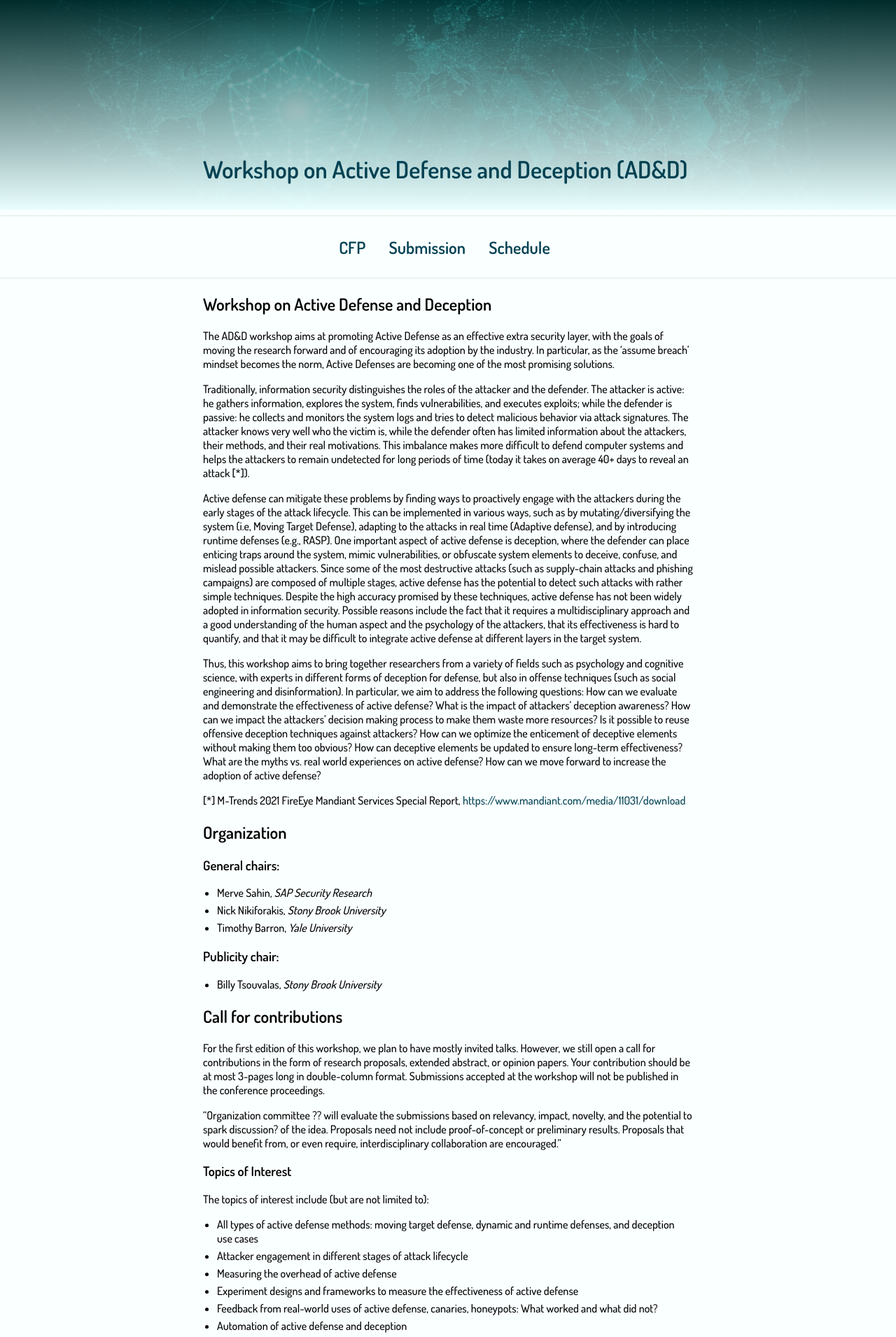
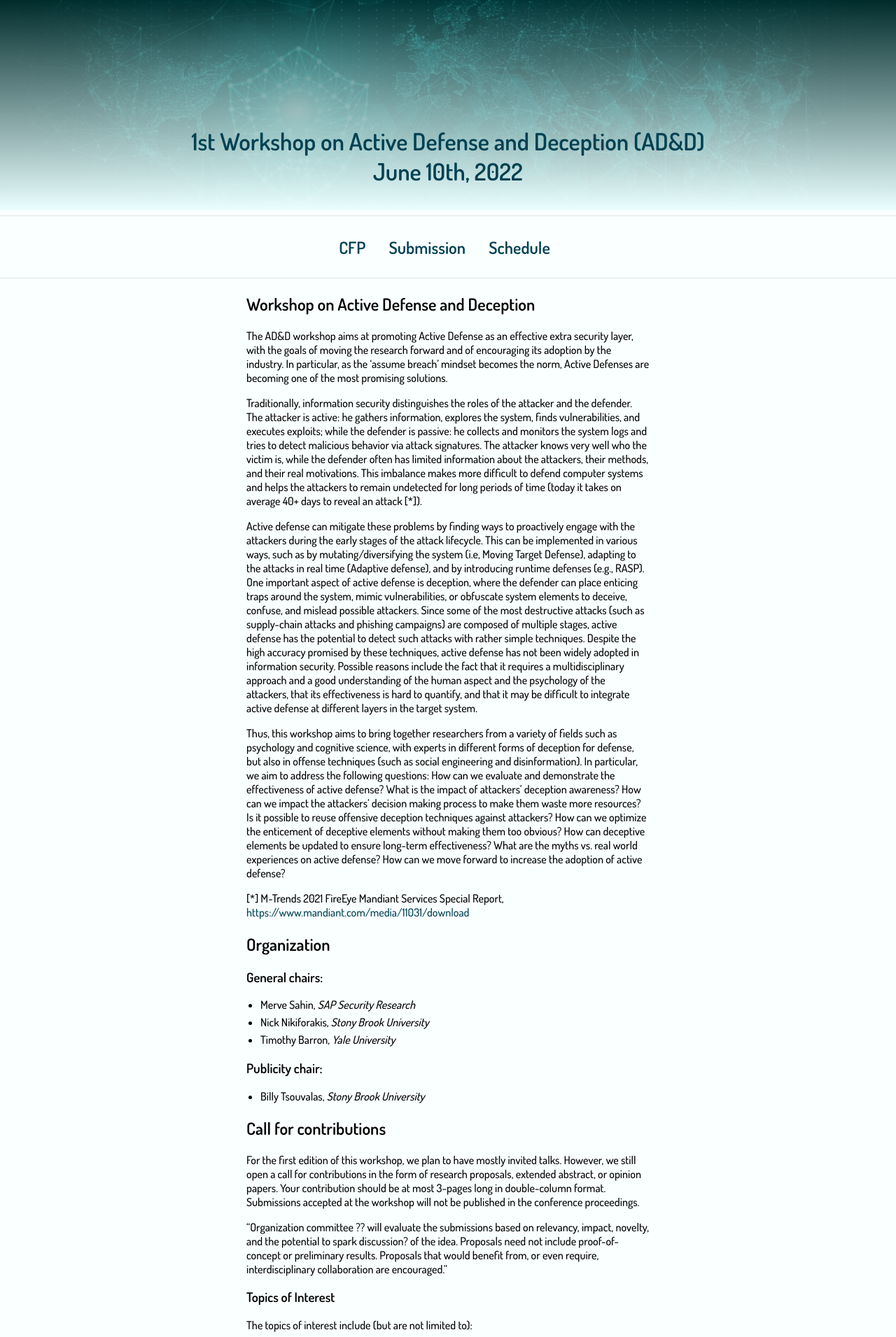
Before and after one commit to BillyPragSec/billypragsec.github.io, a Jekyll site: the page built from index.md, in a window 1280 px wide. Shown: the top 1911 px of the page at 70% size. Built offline with Jekyll 4.4.1, drawn with Linux system fonts in a browser that asks for light colours; our own code applies the rules of GitHub Pages for plain Markdown files.

Commit message:
Title change

```diff
--- a/_config.yml
+++ b/_config.yml
@@ -1,4 +1,4 @@
-title: Workshop on Active Defense and Deception (AD&D)
+title: 1st Workshop on Active Defense and Deception (AD&D) <br> June 10th, 2022
 url: "adnd.work"
 
 markdown: kramdown
--- a/_layouts/default.html
+++ b/_layouts/default.html
@@ -66,9 +66,7 @@
             <br>
             <br>
             <br>
-            <br>
-            <br>
-            <div class="container">
+            <div class="container" style="width:60%; text-align: center;">
             <a id="author-name" class="alignable" href="{{ site.baseurl }}"><b>{{ site.title }}</b></a>
 
             </div>
@@ -95,7 +93,7 @@
         {% if page.is_contact == true %}
             <div class="container content contact">
         {% else %}
-            <div class="container content">
+            <div class="container content" style=" width:45%; ">
         {% endif %}
                 {{ content }}
 				{% if site.footer == true %}
--- a/_sass/_style.scss
+++ b/_sass/_style.scss
@@ -87,7 +87,8 @@ hr {
 /* Divs */
 
 .container {
-    max-width: $max-width;
+    //max-width: $max-width;
+    max-width: 60%;
     margin: auto;
 }
 .wrapper {
```
